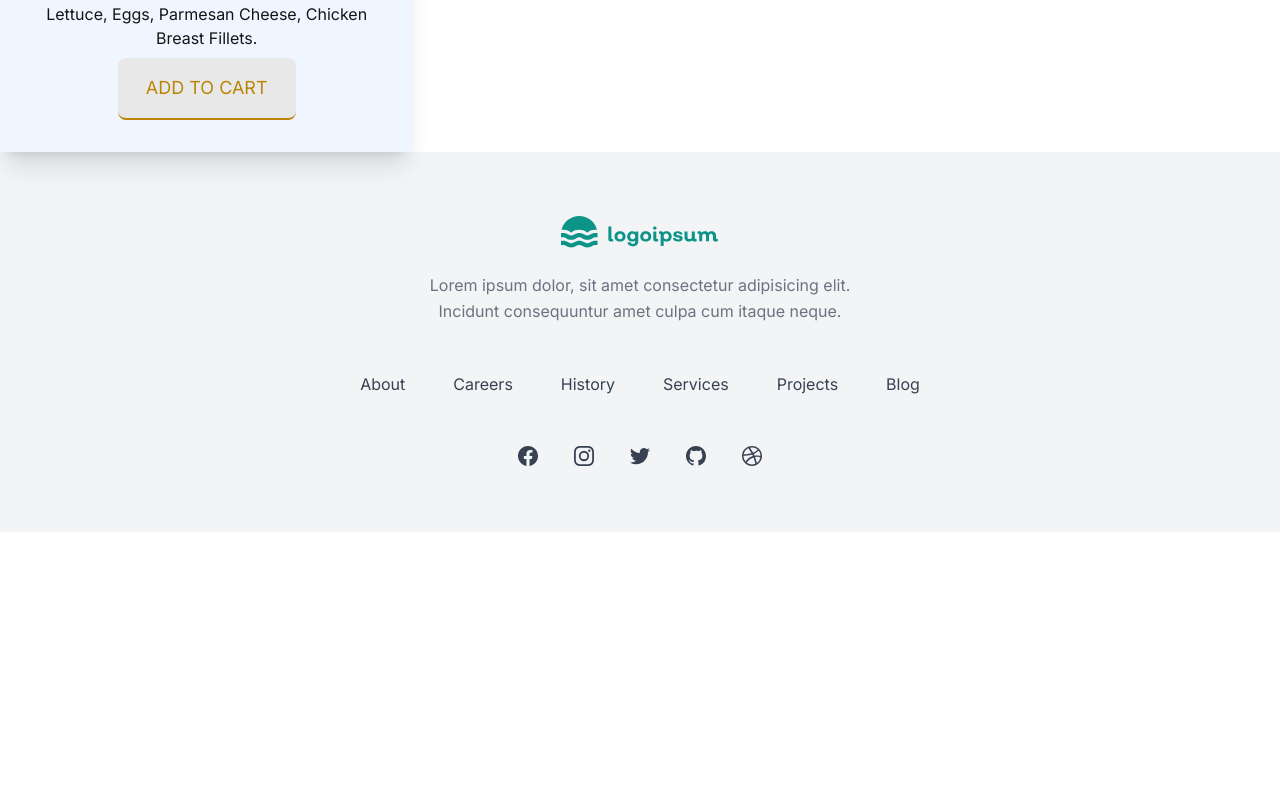
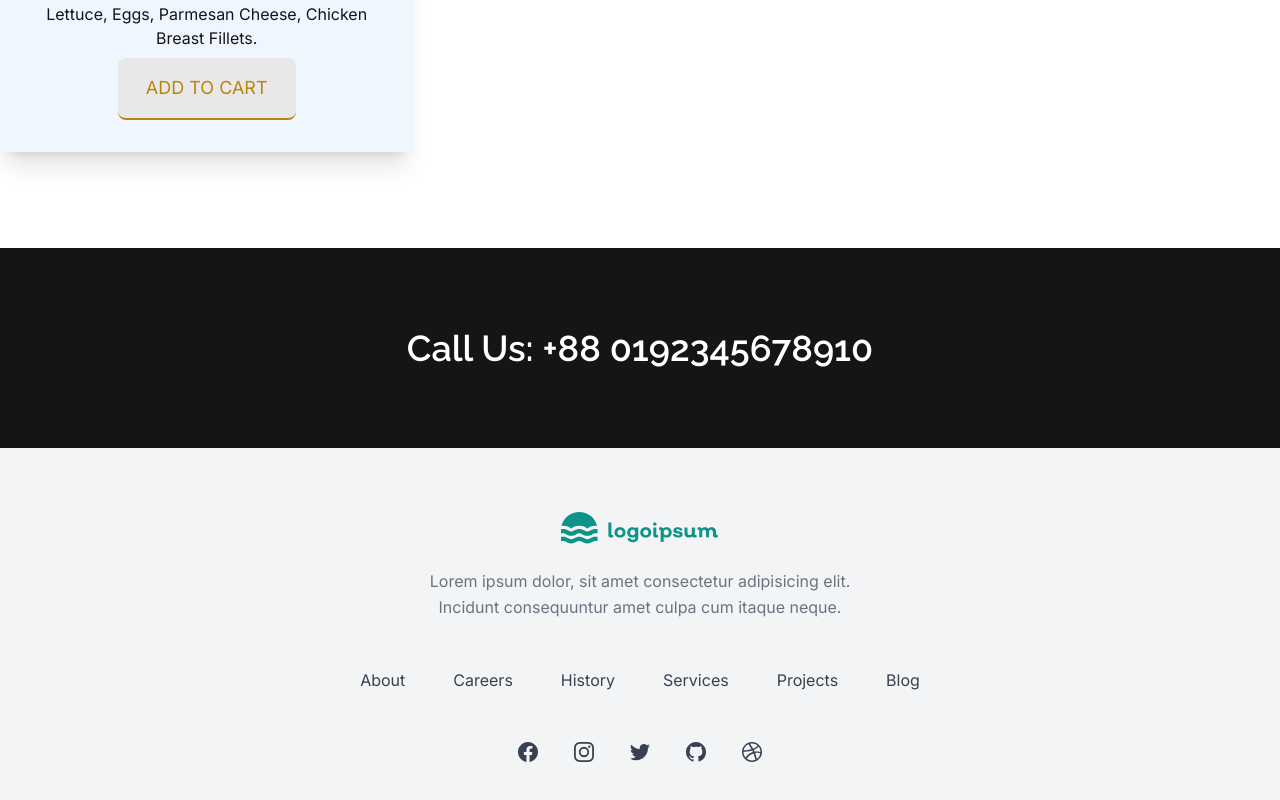
Before and after one commit to hammadsadi/bistro-client, a React (Vite) app: page / in a window 1280 px wide. Shown: the part 3871-4671 px from the top of the page. Before the commit the page ends 4403 px from the top, so only its background shows below. Built offline with nearby package versions, Linux system fonts and the light colour scheme.

Commit message:
Added Contact banner

```diff
--- /dev/null
+++ b/src/pages/Home/ContactBanner/ContactBanner.jsx
@@ -0,0 +1,15 @@
+const ContactBanner = () => {
+  return (
+    <section>
+      <div className="container md:px-0 px-2 mx-auto pt-12 md:pt-24">
+        <div className="bg-[#151515] md:py-20 py-10 text-center">
+          <h2 className="text-white font-raleway font-semibold md:text-4xl text-2xl">
+            Call Us: +88 0192345678910
+          </h2>
+        </div>
+      </div>
+    </section>
+  );
+};
+
+export default ContactBanner;
--- a/src/pages/Home/Home/Home.jsx
+++ b/src/pages/Home/Home/Home.jsx
@@ -2,6 +2,7 @@ import MiniBanner from "../../Shared/MiniBanner/MiniBanner";
 import Banner from "../Banner";
 import Category from "../Category/Category";
 import ChefRecommends from "../ChefRecommends/ChefRecommends";
+import ContactBanner from "../ContactBanner/ContactBanner";
 import PopularMenu from "../PopularMenu/PopularMenu";
 
 const Home = () => {
@@ -21,6 +22,9 @@ const Home = () => {
       <PopularMenu />
       {/* Chef Recommends */}
       <ChefRecommends />
+
+      {/* Contact Banner */}
+      <ContactBanner />
     </div>
   );
 };
--- a/tailwind.config.js
+++ b/tailwind.config.js
@@ -6,6 +6,7 @@ export default {
       colors: {
         "color-primary": "#BB8506",
         "color-secondary": "#D99904",
+        "dark-0": "#151515",
       },
     },
     fontFamily: {
```
